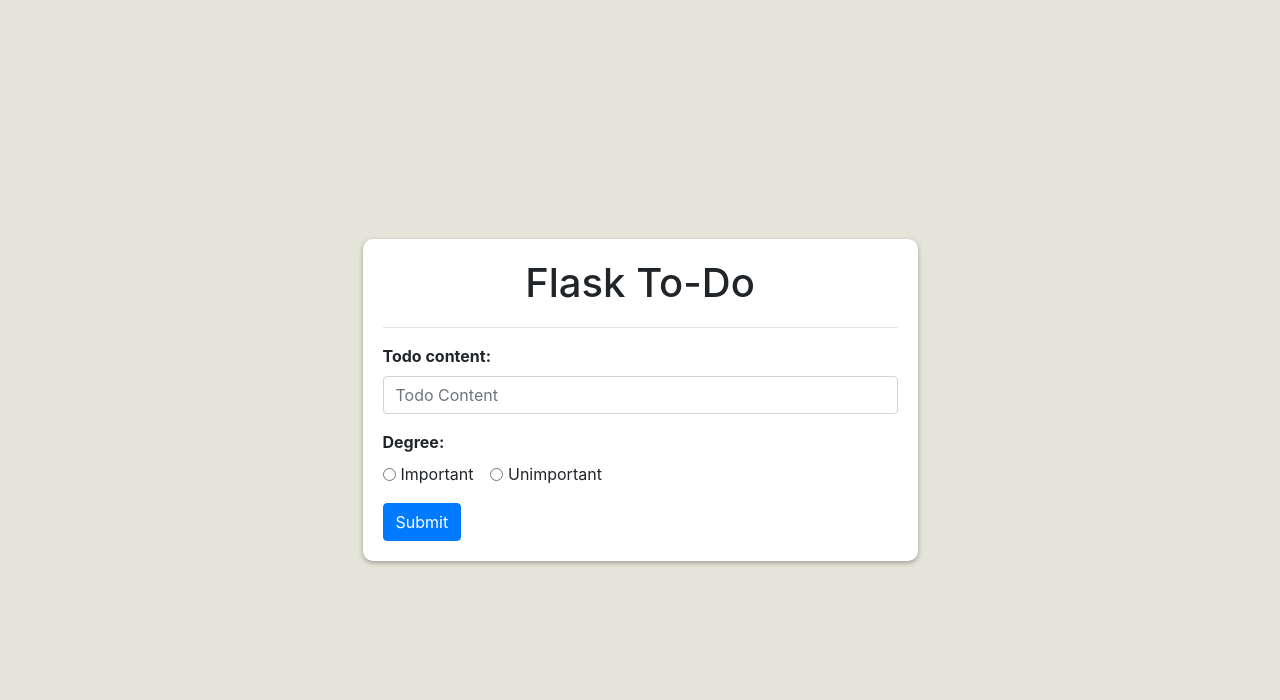
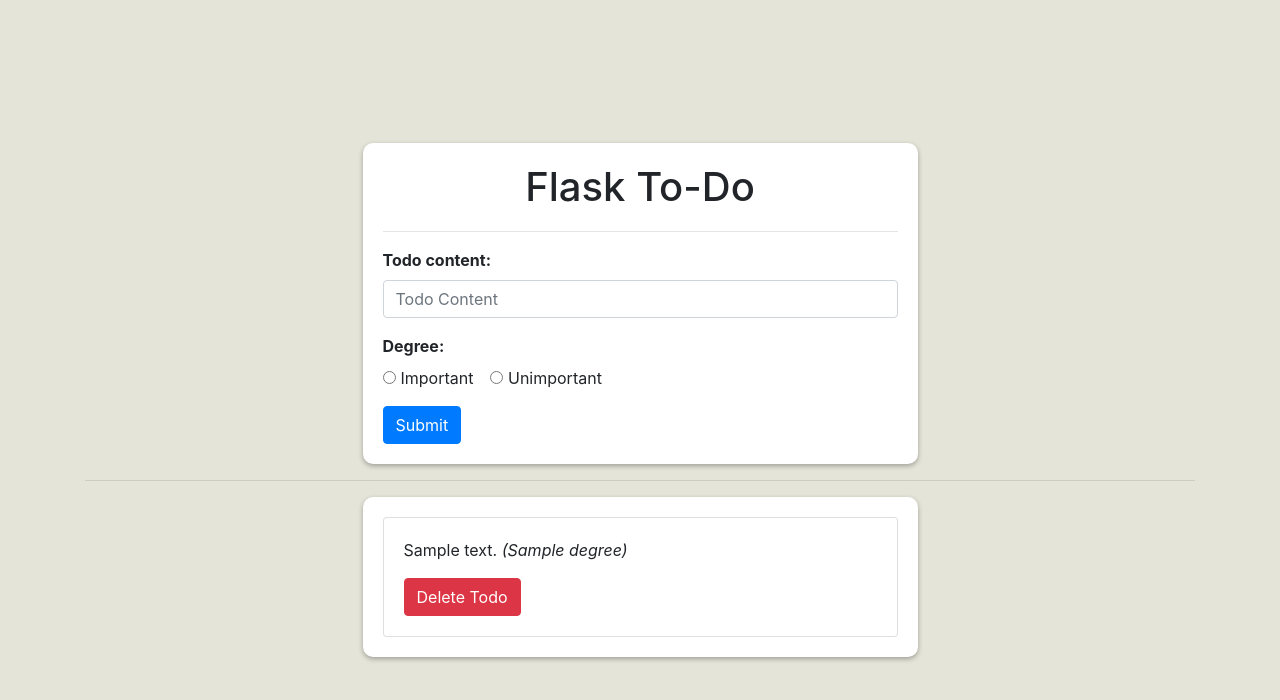
Before and after one commit to mavinii/todo-list-python-flask, a Flask app: page / in a window 1280 px wide. Shown: the top 700 px of the page. Run offline with Flask 3, Linux system fonts and the light colour scheme; a database or web service that is not in the repository returns one stand-in record (Sample ...); some libraries are stand-ins or nearby versions.

Commit message:
Now, user can delete entry.

```diff
--- a/app.py
+++ b/app.py
@@ -1,10 +1,11 @@
 from flask import Flask, render_template, request, url_for, redirect
 from pymongo import MongoClient
+from bson.objectid import ObjectId
 
 app = Flask(__name__)
 
 # Instance of the MongoClient class from the PyMongo library
-client = MongoClient('Your_mongodb_goes_here')
+client = MongoClient('mongodb+srv://user1:rjYKfcsRcgG6kMe1@cluster0.tbouul8.mongodb.net/?retryWrites=true&w=majority')
 
 db = client.flask_db
 todos = db.todos
@@ -22,3 +23,10 @@ def index():
 
     all_todos = todos.find()
     return render_template('index.html', todos=all_todos)
+
+
+# Route for deleting the items of the list
+@app.post('/<id>/delete/')
+def delete(id):
+    todos.delete_one({"_id": ObjectId(id)})
+    return redirect(url_for('index'))
--- a/templates/index.html
+++ b/templates/index.html
@@ -78,6 +78,22 @@
                     <button type="submit" class="btn btn-primary">Submit</button>
                 </div>
             </form>
+            <hr>
+            {% for todo in todos %}
+            <div class="todo-form">
+                <div class="card">
+                <div class="card-body">
+                    <div class="todo">
+                    <p>{{ todo['content'] }} <i>({{ todo['degree']}})</i></p>
+                    <form method="POST" action="{{ url_for('delete', id=todo['_id']) }}" >
+                        <input type="submit" value="Delete Todo" class="btn btn-danger"
+                                onclick="return confirm('Are you sure you want to delete this entry?')">
+                    </form>
+                    </div>
+                </div>
+                </div>
+            </div>
+           {% endfor %}
         </div>
     </div>
 </div>
```
Also changed, not shown: README.md, web/preview/preview.png, web/preview/preview2.png, web/preview/preview3.png (added).
